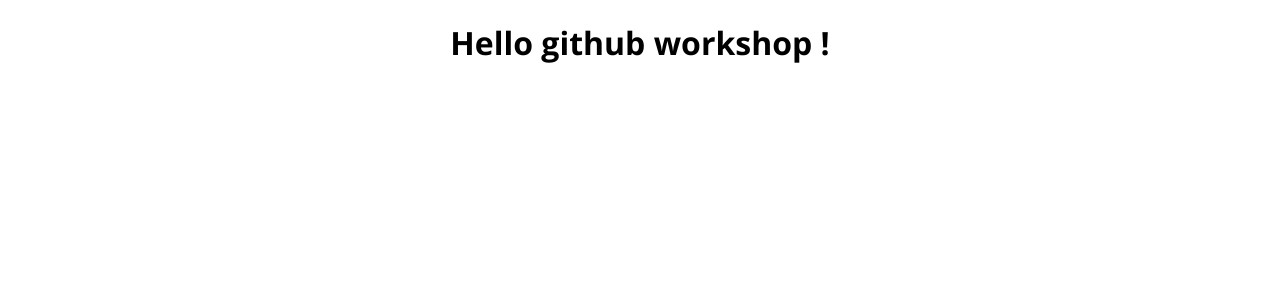
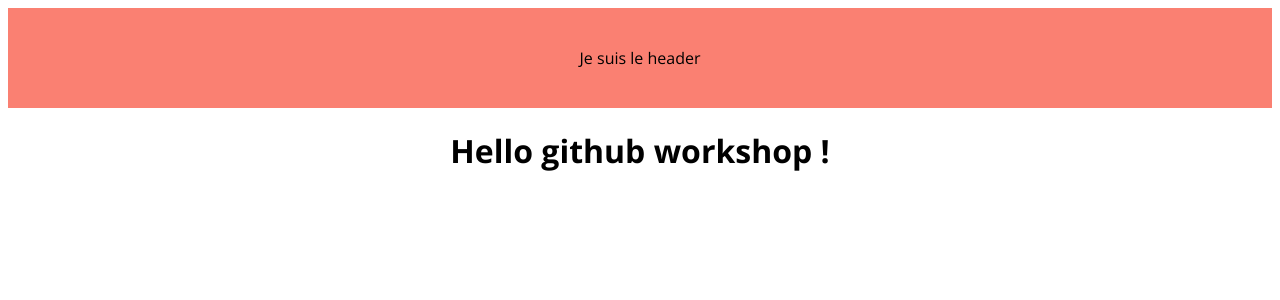
Before and after one commit to BastienLairis/git-github-workshop-andromeda23, a React (Create React App) app: page / in a window 1280 px wide. Shown: the top 300 px of the page. Built offline with nearby package versions, Linux system fonts and the light colour scheme.

Commit message:
Add component Header

```diff
--- a/src/App.js
+++ b/src/App.js
@@ -1,8 +1,12 @@
 import "./App.css";
+
+//components
+import Header from "./components/Header";
 
 function App() {
   return (
     <div className="App">
+      <Header />
       <h1>Hello github workshop !</h1>
     </div>
   );
--- /dev/null
+++ b/src/components/Header.js
@@ -0,0 +1,17 @@
+const Header = () => {
+  return (
+    <header
+      style={{
+        background: "salmon",
+        height: "100px",
+        display: "flex",
+        justifyContent: "center",
+        alignItems: "center",
+      }}
+    >
+      Je suis le header
+    </header>
+  );
+};
+
+export default Header;
```
